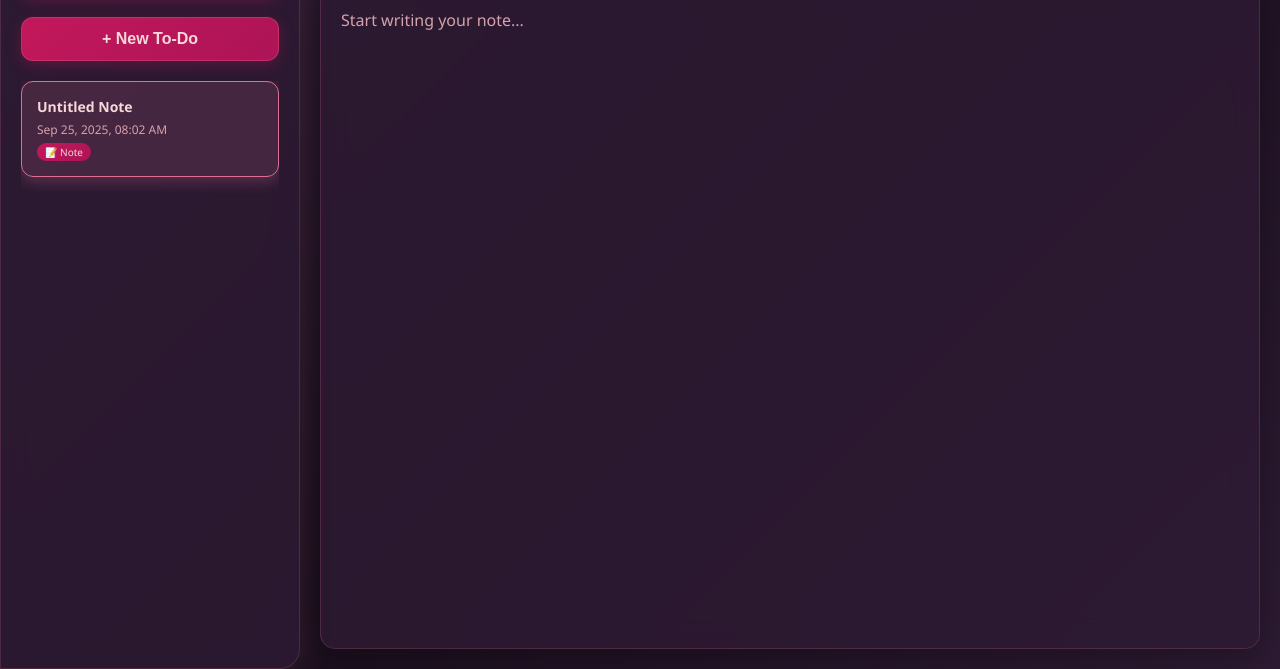
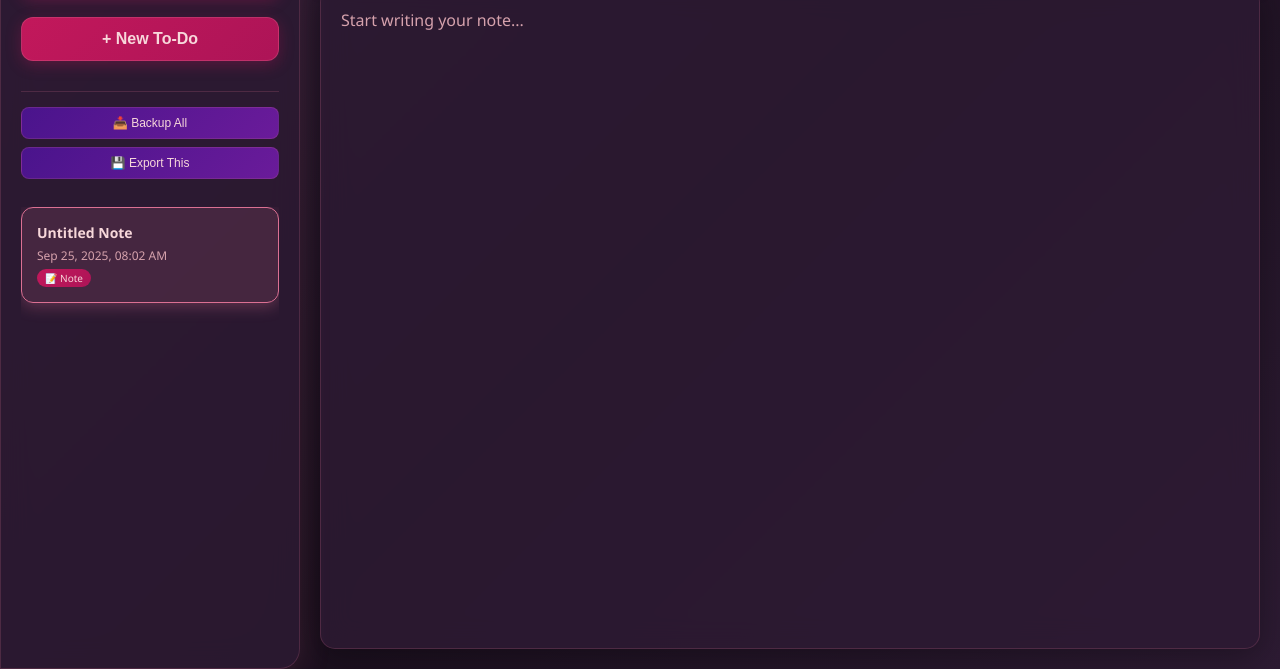
Before and after one commit to sweetener404/SweetNotes, a plain HTML site: page index.html in a window 1280 px wide. Both pictures are taken after a click on the button "+ New Note". Shown: the part 131-800 px from the top of the page. Drawn offline with Linux system fonts and the light colour scheme.

Commit message:
Update index.html

```diff
--- a/index.html
+++ b/index.html
@@ -14,6 +14,7 @@
         <div class="mobile-spacer"></div>
     </div>
 
+    <div class="desktop-container">
         <div class="sidebar" id="sidebar">
             <div class="sidebar-header">
                 <div class="app-title">📝 Sweetener Notes</div>
@@ -21,6 +22,16 @@
             </div>
             <button class="add-btn" onclick="createNewNote()">+ New Note</button>
             <button class="add-btn" onclick="createNewTodo()">+ New To-Do</button>
+
+            <div style="border-top: 1px solid rgba(219, 112, 147, 0.2); padding-top: 15px; margin-top: 10px;">
+                <button class="backup-btn" onclick="exportAllNotes()" title="Download all notes as Markdown">
+                    📥 Backup All
+                </button>
+                <button class="backup-btn" onclick="exportCurrentNote()" title="Download current note"
+                        id="exportCurrentBtn" style="display: none;">
+                    💾 Export This
+                </button>
+            </div>
 
             <div class="notes-list" id="notesList"></div>
         </div>
@@ -31,5 +42,6 @@
                 <p>Create a new note or to-do list to get started</p>
             </div>
         </div>
+    </div>
 </body>
 </html>
```
Lines whose indentation alone changed are shown as unchanged.
